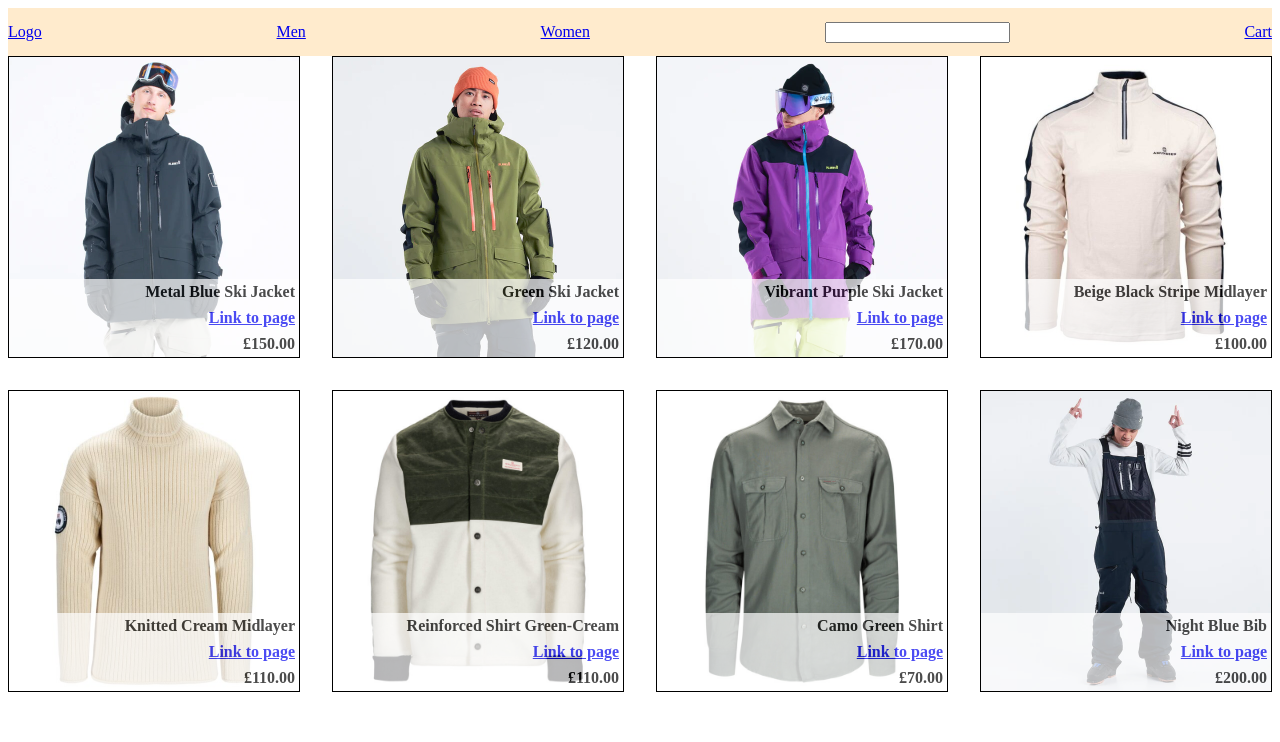
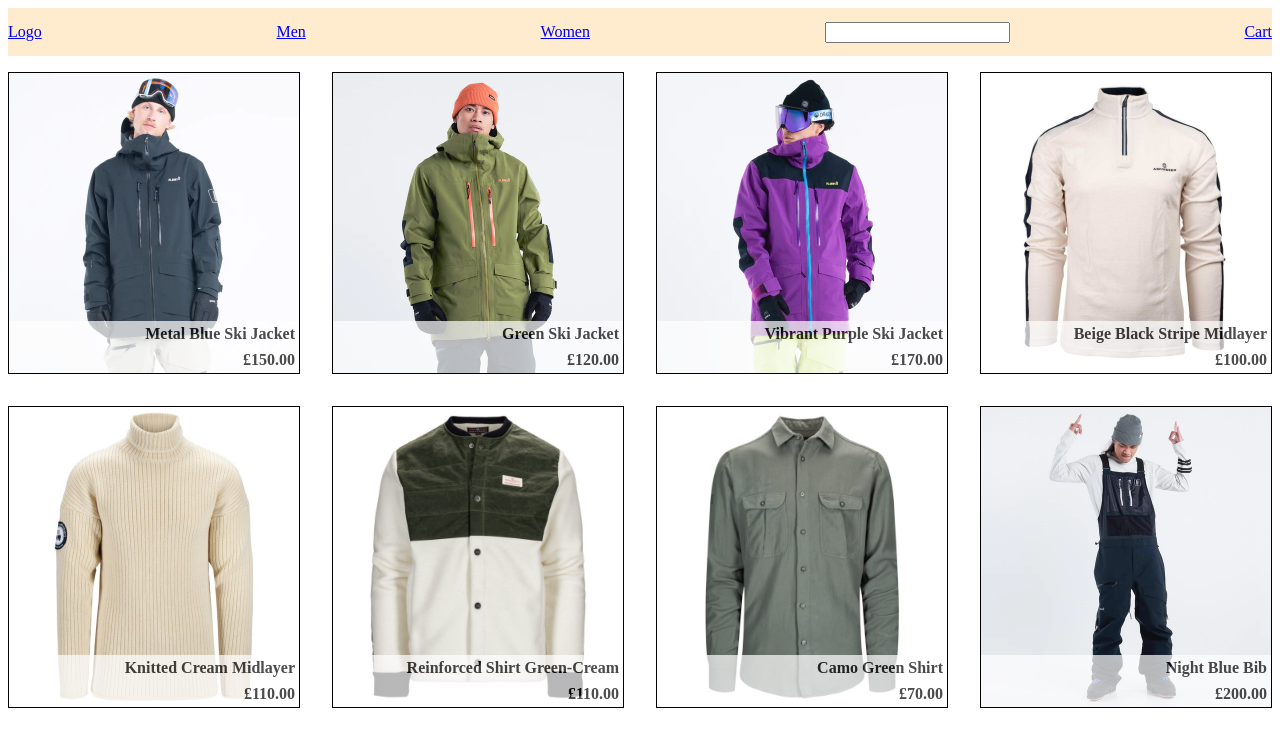
Before and after one commit to lewisjsmith/online-shop, a React (Vite) app: page /men in a window 1280 px wide. Shown: the top 742 px of the page. Built offline with nearby package versions, Linux system fonts and the light colour scheme.

Commit message:
Link expanded to surround whole card, text link removed. Style needs refactoring currently duplicate.

```diff
--- a/src/components/Card.jsx
+++ b/src/components/Card.jsx
@@ -12,15 +12,13 @@ export default function Card(props) {
 
     return (
         <div className={styles["card"]} >
-
-            <img className={styles["card-image"]} src={source}></img>
-
-            <div className={styles["card-text-wrapper"]}>
-                <p className={styles["card-text"]}>{props.item.value}</p>
-                <p className={styles["card-text"]}><Link to={`/product/${props.item.id}`}>Link to page</Link></p>
-                <p className={styles["card-text"]}>£{(Math.round(props.price * 100) / 100).toFixed(2)}</p>
-            </div>
-
+            <Link className={styles["card"]} to={`/product/${props.item.id}`}>
+                <img className={styles["card-image"]} src={source}></img>
+                <div className={styles["card-text-wrapper"]}>
+                    <p className={styles["card-text"]}>{props.item.value}</p>
+                    <p className={styles["card-text"]}>£{(Math.round(props.price * 100) / 100).toFixed(2)}</p>
+                </div>
+            </Link>
         </div>
     );
 }
--- a/src/styles/Card.module.css
+++ b/src/styles/Card.module.css
@@ -10,6 +10,8 @@
     flex-direction: column;
     align-items: center;
     justify-content: flex-end;
+
+    color: black;
 }
 
 .card-image {
@@ -36,7 +38,6 @@
 }
 
 .card-text {
-
     padding: 0;
     margin: 0;
     font-weight: bold;
--- a/src/styles/StorePage.module.css
+++ b/src/styles/StorePage.module.css
@@ -3,6 +3,7 @@
     display: grid;
     gap: 2rem;
     grid-template-columns: repeat(auto-fit, minmax(250px, 1fr));
+    padding-top: 2ch;
 }
 
 .list-item {
```
